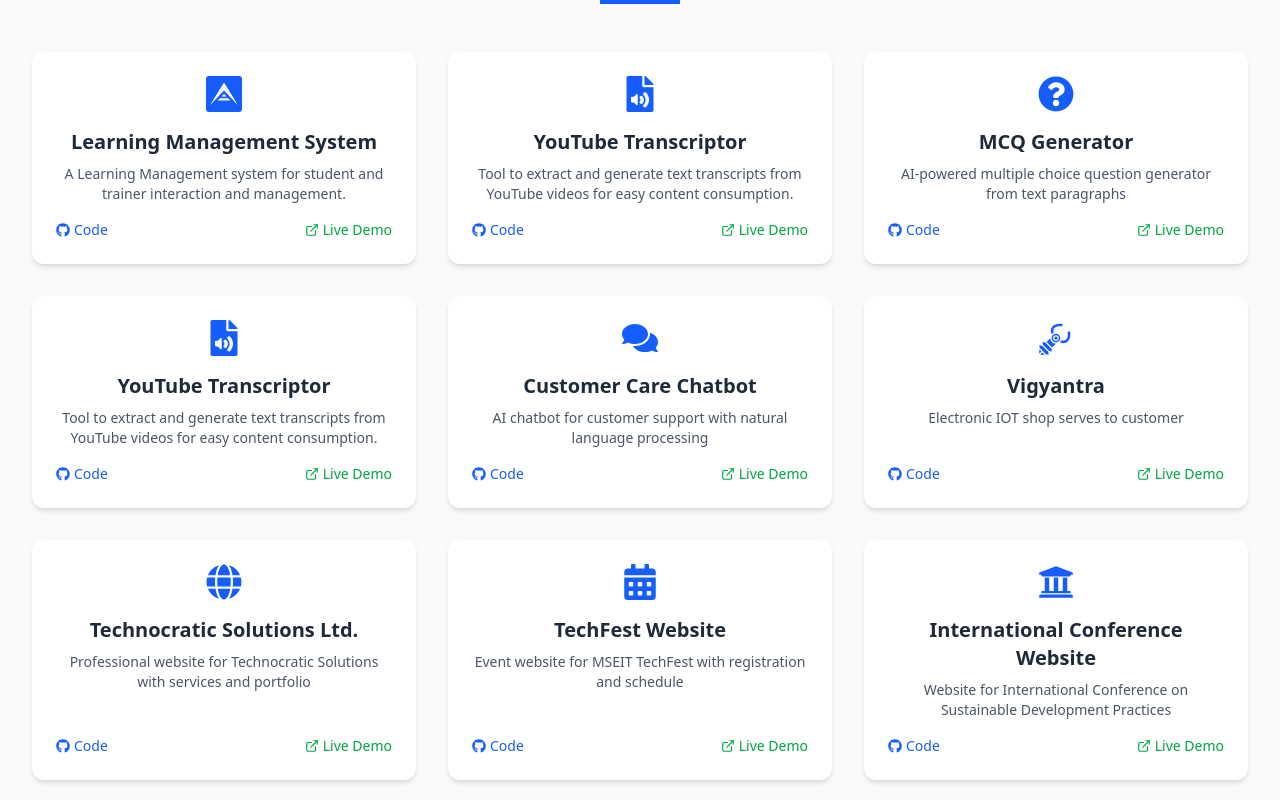
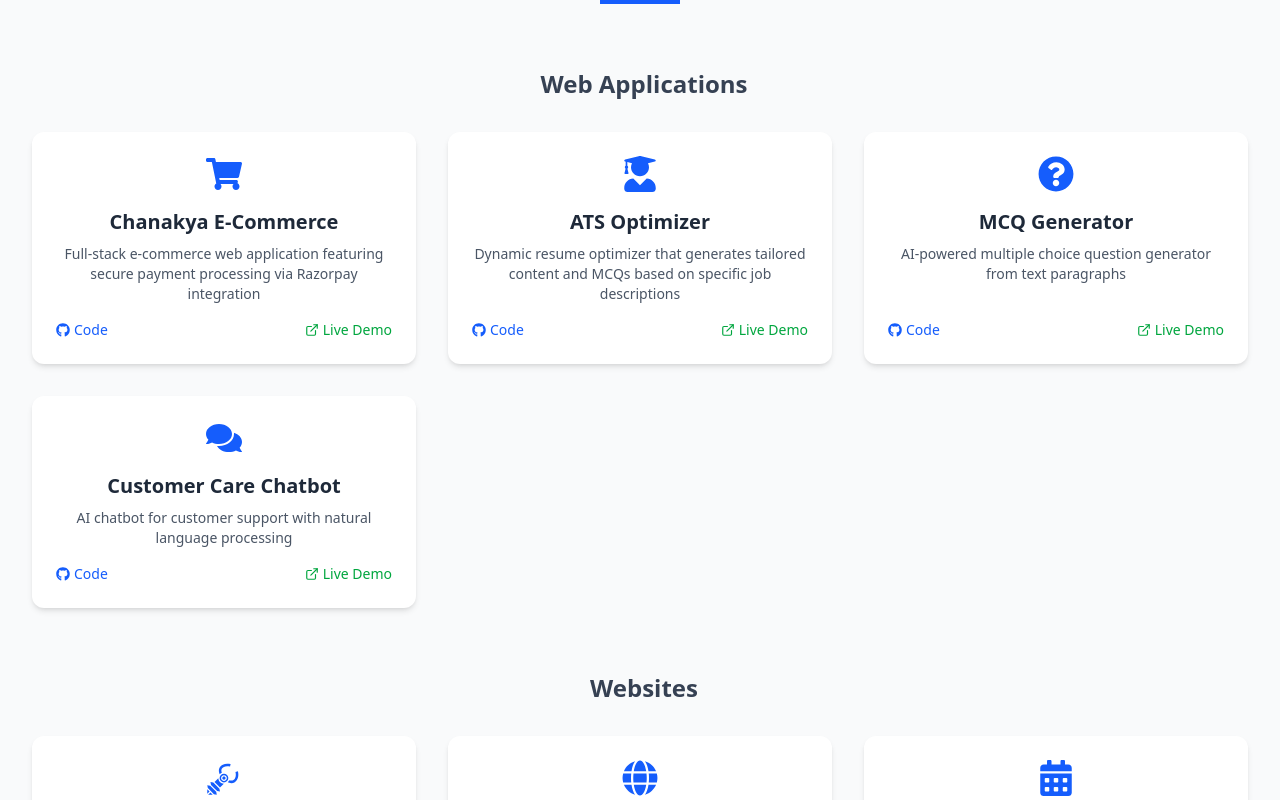
Before and after one commit to Chanakya-Das-Sahu/portfolio_new, a Next.js app: page / in a window 1280 px wide. Shown: the part 2320-3120 px from the top of the page. Built offline with nearby package versions, Linux system fonts and the light colour scheme.

Commit message:
Add ProjectCard component for improved project display

```diff
--- a/app/page.js
+++ b/app/page.js
@@ -1,7 +1,7 @@
 "use client"
 import { useState, useEffect, useRef, useCallback, useMemo } from 'react';
 import { motion, AnimatePresence } from 'framer-motion';
-import { FaGithub, FaLinkedin, FaTwitter, FaMedal, FaCertificate, FaCode, FaJava, FaReact, FaNodeJs, FaGitAlt, FaHome, FaFileAudio, FaLeaf, FaBookOpen } from 'react-icons/fa';
+import { FaGithub, FaLinkedin, FaTwitter, FaMedal, FaCertificate, FaCode, FaJava, FaReact, FaNodeJs, FaGitAlt, FaHome, FaFileAudio, FaLeaf, FaBookOpen, FaUserGraduate } from 'react-icons/fa';
 import { SiMongodb, SiJavascript, SiArkecosystem } from 'react-icons/si';
 import { FiExternalLink } from 'react-icons/fi';
 import { GiRobotGrab } from "react-icons/gi";
@@ -18,6 +18,7 @@
   FaTrophy,
   FaFileAlt
 } from 'react-icons/fa';
+import ProjectCard from '@/components/ProjectCard';
 
 // Move static data outside component to prevent recreation
 const achievements = [
@@ -73,21 +74,20 @@
   { name: "Java", icon: <FaJava /> }
 ];
 
-const projects = [
-
+const webApps = [
   {
-    title: "Learning Management System",
-    icon: <SiArkecosystem />,
-    description: "A Learning Management system for student and trainer interaction and management.",
-    githubLink: "https://github.com/Chanakya-Das-Sahu/lms",
-    liveLink: "https://chanakya-labs.netlify.app/"
+    title: "Chanakya E-Commerce",
+    icon: <FaShoppingCart />,
+    description: "Full-stack e-commerce web application featuring secure payment processing via Razorpay integration",
+    githubLink: "https://github.com/Chanakya-Das-Sahu/ecommerce",
+    liveLink: "https://chanakya-ecommerce.netlify.app"
   },
   {
-    title: "YouTube Transcriptor",
-    icon: <FaFileAudio />,
-    description: "Tool to extract and generate text transcripts from YouTube videos for easy content consumption.",
-    githubLink: "https://github.com/Chanakya-Das-Sahu/YoutubeTranscriptor",
-    liveLink: "https://youtube-transcriptor.netlify.app/"
+    title: "ATS Optimizer",
+    icon: <FaUserGraduate />,
+    description: "Dynamic resume optimizer that generates tailored content and MCQs based on specific job descriptions",
+    githubLink: "https://github.com/Chanakya-Das-Sahu/ATS-Optimizer",
+    liveLink: "https://get-optimized-resume.netlify.app"
   },
   {
     title: "MCQ Generator",
@@ -97,26 +97,20 @@
     liveLink: "https://chanakya-mcq-generator.netlify.app"
   },
   {
-    title: "YouTube Transcriptor",
-    icon: <FaFileAudio />,
-    description: "Tool to extract and generate text transcripts from YouTube videos for easy content consumption.",
-    githubLink: "https://github.com/Chanakya-Das-Sahu/YoutubeTranscriptor",
-    liveLink: "https://youtube-transcriptor.netlify.app/"
-  },
-  {
     title: "Customer Care Chatbot",
     icon: <FaComments />,
     description: "AI chatbot for customer support with natural language processing",
     githubLink: "https://github.com/Chanakya-Das-Sahu/MATS_GPT",
     liveLink: "https://matsgpt.netlify.app"
-  },
+  }
+];
 
-  {
+const websites = [ {
     title: "Vigyantra",
-    icon : <GiRobotGrab />,
-    description : "Electronic IOT shop serves to customer",
-    githubLink : "https://github.com/Chanakya-Das-Sahu/vigyantra",
-    liveLink:"https://vigyantra.netlify.app/"
+    icon: <GiRobotGrab />,
+    description: "Electronic IOT shop serves to customer",
+    githubLink: "https://github.com/Chanakya-Das-Sahu/vigyantra",
+    liveLink: "https://vigyantra.netlify.app/"
   },
   {
     title: "Technocratic Solutions Ltd.",
@@ -202,7 +196,7 @@
   }
 ];
 
-const navItems = ['home', 'experience','projects', 'skills', 'achievements', 'gallery','certificates'];
+const navItems = ['home', 'experience', 'projects', 'skills', 'achievements', 'gallery', 'certificates'];
 
 // Optimized Image Component with lazy loading
 const OptimizedImage = ({ src, alt, className, priority = false }) => {
@@ -427,8 +421,7 @@
                 <button
                   key={item}
                   onClick={() => scrollToSection(item)}
-                  className={`capitalize px-2 lg:px-3 py-2 text-xs lg:text-sm font-medium whitespace-nowrap transition-colors cursor-pointer ${
-                    activeSection === item
+                  className={`capitalize px-2 lg:px-3 py-2 text-xs lg:text-sm font-medium whitespace-nowrap transition-colors cursor-pointer ${activeSection === item
                     ? 'text-blue-600 border-b-2 border-blue-600'
                     : 'text-gray-500 hover:text-gray-800'
                     }`}
@@ -475,8 +468,7 @@
                   <button
                     key={item}
                     onClick={() => scrollToSection(item)}
-                    className={`block w-full text-left capitalize px-4 py-3 rounded-lg text-base font-medium transition-colors ${
-                      activeSection === item
+                    className={`block w-full text-left capitalize px-4 py-3 rounded-lg text-base font-medium transition-colors ${activeSection === item
                       ? 'bg-blue-50 text-blue-600'
                       : 'text-gray-600 hover:bg-gray-50 hover:text-gray-800'
                       }`}
@@ -615,52 +607,24 @@
         {/* Projects Section */}
         <section id="projects" className="py-20 bg-gray-50">
           <div className="max-w-7xl mx-auto px-4 sm:px-6 lg:px-8">
-            <motion.div
-              initial={{ opacity: 0 }}
-              whileInView={{ opacity: 1 }}
-              viewport={{ once: true, margin: "-100px" }}
-              transition={{ duration: 0.6 }}
-              className="text-center mb-12"
-            >
+            <div className="text-center mb-16">
               <h2 className="text-3xl font-bold text-gray-800 mb-4">Projects</h2>
               <div className="w-20 h-1 bg-blue-600 mx-auto"></div>
-            </motion.div>
+            </div>
 
+            {/* Web Apps Section */}
+            <h3 className="text-2xl font-semibold text-gray-700 mb-8 pl-2 text-center">Web Applications</h3>
+            <div className="grid md:grid-cols-2 lg:grid-cols-3 gap-8 mb-16">
+              {webApps.map((project, index) => (
+                <ProjectCard key={index} project={project} index={index} />
+              ))}
+            </div>
+
+            {/* Websites Section */}
+            <h3 className="text-2xl font-semibold text-gray-700 mb-8 pl-2 text-center">Websites</h3>
             <div className="grid md:grid-cols-2 lg:grid-cols-3 gap-8">
-              {projects.map((project, index) => (
-                <motion.div
-                  key={index}
-                  initial={{ opacity: 0, y: 20 }}
-                  whileInView={{ opacity: 1, y: 0 }}
-                  viewport={{ once: true, margin: "-100px" }}
-                  transition={{ duration: 0.5, delay: index * 0.1 }}
-                  whileHover={{ y: -5 }}
-                  className="bg-white rounded-xl p-6 shadow-md hover:shadow-lg transition flex flex-col"
-                >
-                  <div className="text-4xl text-blue-600 mb-4 flex justify-center">
-                    {project.icon}
-                  </div>
-                  <h3 className="text-xl font-bold text-gray-800 mb-2 text-center">{project.title}</h3>
-                  <p className="text-gray-600 mb-4 text-center text-sm flex-grow">{project.description}</p>
-                  <div className="flex justify-between items-center mt-auto">
-                    <a
-                      href={project.githubLink}
-                      target="_blank"
-                      rel="noopener noreferrer"
-                      className="flex items-center text-blue-600 hover:text-blue-800 text-sm"
-                    >
-                      <FaGithub className="mr-1" /> Code
-                    </a>
-                    <a
-                      href={project.liveLink}
-                      target="_blank"
-                      rel="noopener noreferrer"
-                      className="flex items-center text-green-600 hover:text-green-800 text-sm"
-                    >
-                      <FiExternalLink className="mr-1" /> Live Demo
-                    </a>
-                  </div>
-                </motion.div>
+              {websites.map((project, index) => (
+                <ProjectCard key={`web-${index}`} project={project} index={index} />
               ))}
             </div>
           </div>
--- /dev/null
+++ b/components/ProjectCard.jsx
@@ -0,0 +1,46 @@
+import { motion } from "framer-motion";
+import { FaGithub } from "react-icons/fa";
+import { FiExternalLink } from "react-icons/fi";
+
+const ProjectCard = ({ project, index }) => {
+  return (
+    <motion.div
+      initial={{ opacity: 0, y: 20 }}
+      whileInView={{ opacity: 1, y: 0 }}
+      viewport={{ once: true, margin: "-100px" }}
+      transition={{ duration: 0.5, delay: index * 0.1 }}
+      whileHover={{ y: -5 }}
+      className="bg-white rounded-xl p-6 shadow-md hover:shadow-lg transition flex flex-col"
+    >
+      <div className="text-4xl text-blue-600 mb-4 flex justify-center">
+        {project.icon}
+      </div>
+      <h3 className="text-xl font-bold text-gray-800 mb-2 text-center">
+        {project.title}
+      </h3>
+      <p className="text-gray-600 mb-4 text-center text-sm flex-grow">
+        {project.description}
+      </p>
+      <div className="flex justify-between items-center mt-auto">
+        <a
+          href={project.githubLink}
+          target="_blank"
+          rel="noopener noreferrer"
+          className="flex items-center text-blue-600 hover:text-blue-800 text-sm font-medium"
+        >
+          <FaGithub className="mr-1" /> Code
+        </a>
+        <a
+          href={project.liveLink}
+          target="_blank"
+          rel="noopener noreferrer"
+          className="flex items-center text-green-600 hover:text-green-800 text-sm font-medium"
+        >
+          <FiExternalLink className="mr-1" /> Live Demo
+        </a>
+      </div>
+    </motion.div>
+  );
+};
+
+export default ProjectCard;
```
Lines whose indentation alone changed are shown as unchanged.
